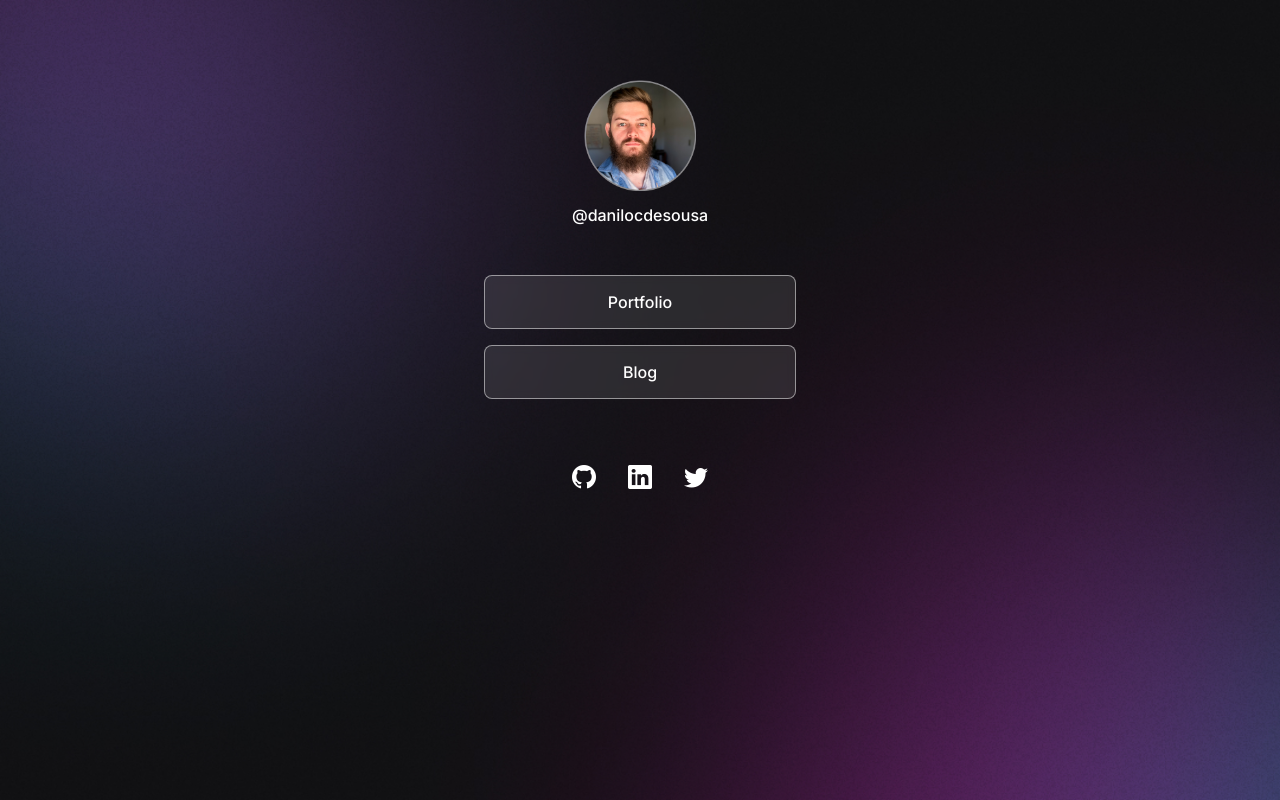
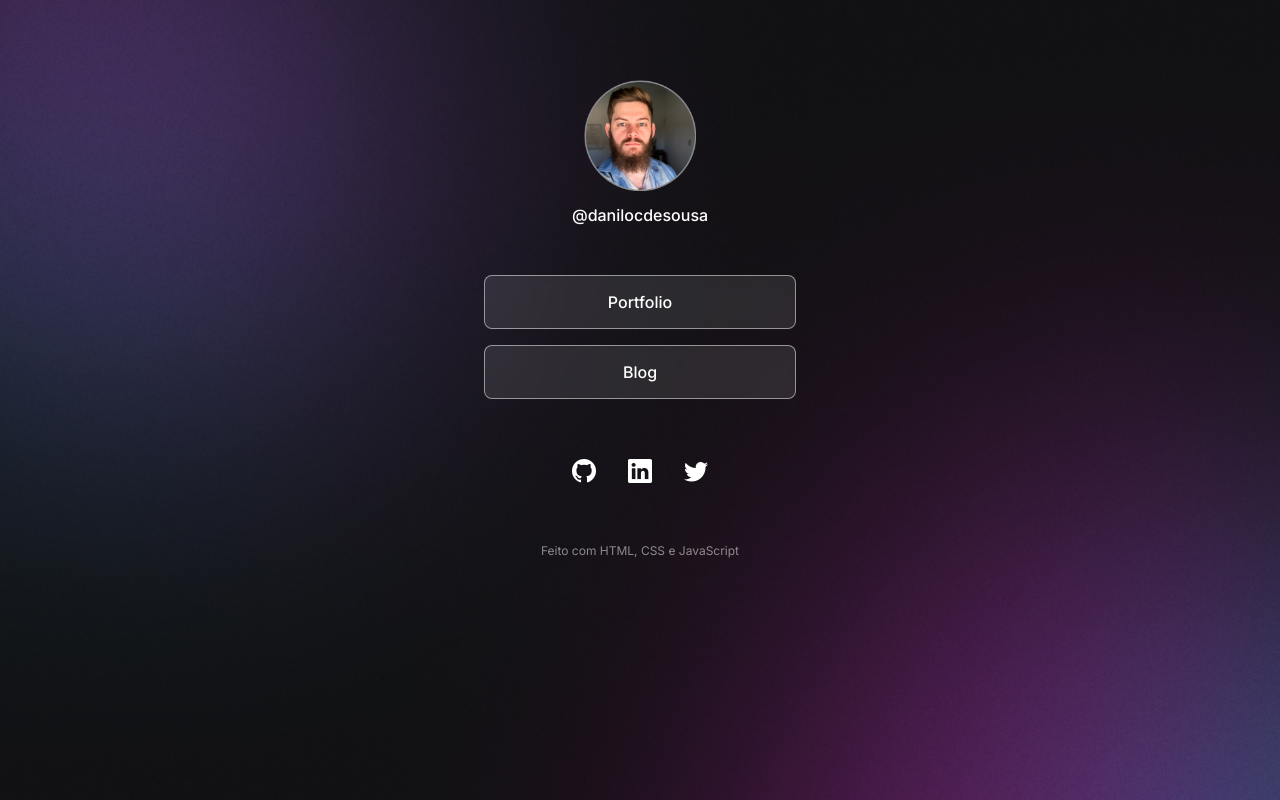
Before and after one commit to danilocdesousa/dev-links, a plain HTML site: page index.html in a window 1280 px wide. Drawn offline with nearby package versions, Linux system fonts and the light colour scheme.

Commit message:
Create a footer and update the style

```diff
--- a/index.html
+++ b/index.html
@@ -1,5 +1,6 @@
 <!DOCTYPE html>
 <html lang="pt-br">
+
 <head>
   <meta charset="UTF-8" />
   <meta http-equiv="X-UA-Compatible" content="IE=edge" />
@@ -8,10 +9,10 @@
   <link rel="stylesheet" href="https://cdn.jsdelivr.net/npm/bootstrap-icons@1.10.3/font/bootstrap-icons.css">
   <link rel="preconnect" href="https://fonts.googleapis.com" />
   <link rel="preconnect" href="https://fonts.gstatic.com" crossorigin />
-    <link
-      href="https://fonts.googleapis.com/css2?family=Inter:wght@400;500&display=swap" rel="stylesheet" />
+  <link href="https://fonts.googleapis.com/css2?family=Inter:wght@400;500&display=swap" rel="stylesheet" />
   <link rel="stylesheet" href="./src/css/style.css" />
 </head>
+
 <body>
   <div id="container">
     <div id="profile">
@@ -23,10 +24,20 @@
       <li><a href="#" target="_blank">Blog</a></li>
     </ul>
     <div id="social-links">
+      <div>
         <a href="#" target="_blank"><i class="bi bi-github"></i></a>
+      </div>
+      <div>
         <a href="#" target="_blank"><i class="bi bi-linkedin"></i></a>
+      </div>
+      <div>
         <a href="#" target="_blank"><i class="bi bi-twitter"></i></a>
       </div>
     </div>
+    <footer>
+      <span>Feito com HTML, CSS e JavaScript</span>
+    </footer>
+  </div>
 </body>
+
 </html>
--- a/src/css/style.css
+++ b/src/css/style.css
@@ -97,16 +97,28 @@ body * {
   font-size: 24px;
 }
 
-  #social-links a {
+#social-links div {
+  width: 48px;
+  height: 48px;
+  border-radius: 50%;
+  transition: background-color, 0.5s;
+  margin: 0 4px;
+}
+
+#social-links div:hover {
+  background-color: rgba(255, 255, 255, 0.2);
+}
+
+#social-links div a {
+  height: 100%;
   display: flex;
   align-items: center;
   justify-content: center;
-    padding: 16px;
-    transition: background-color 0.5s;
-    border-radius: 50%;
 }
 
-  #social-links a:hover {
-    background-color: rgba(255, 255, 255, 0.2);
-    padding: 16px;
+footer {
+  font-size: 0.75rem;
+  opacity: 0.5;
+  padding: 24px 0;
+  text-align: center;
 }
```
Lines whose indentation alone changed are shown as unchanged.
